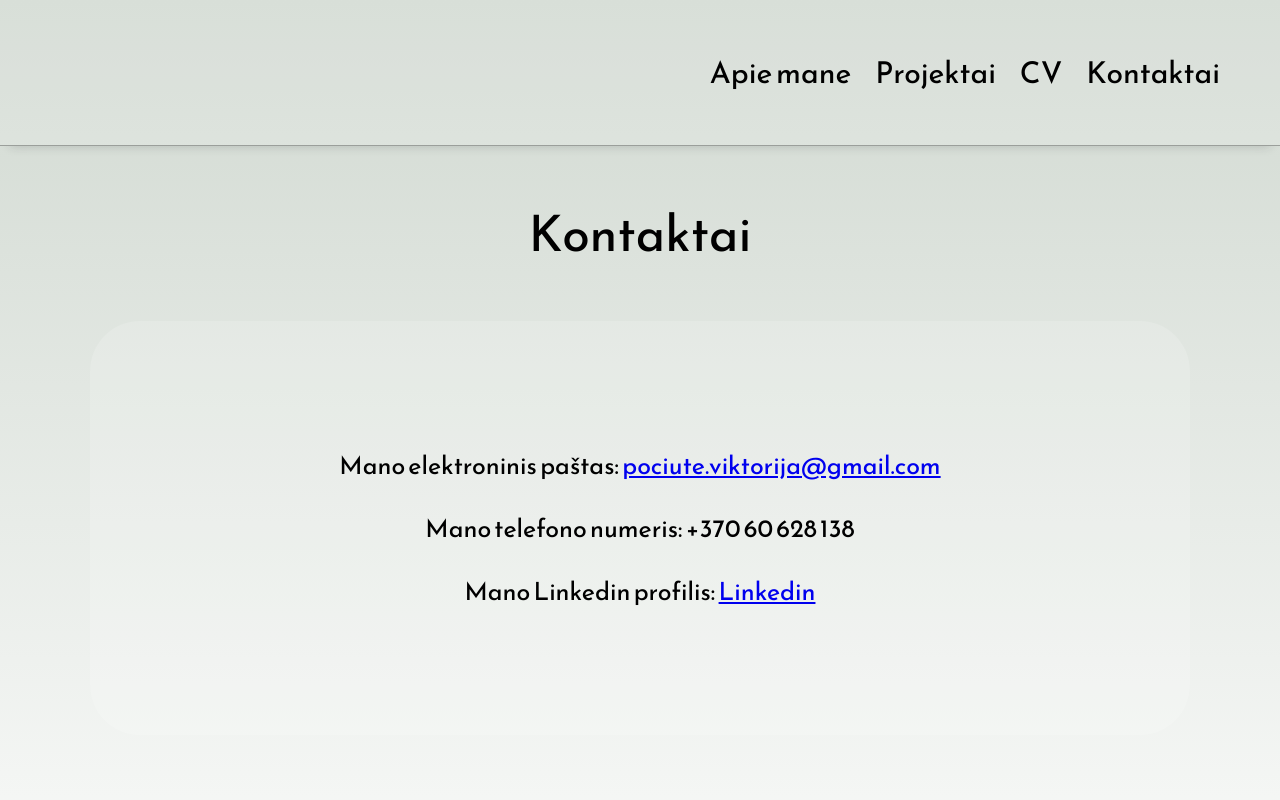
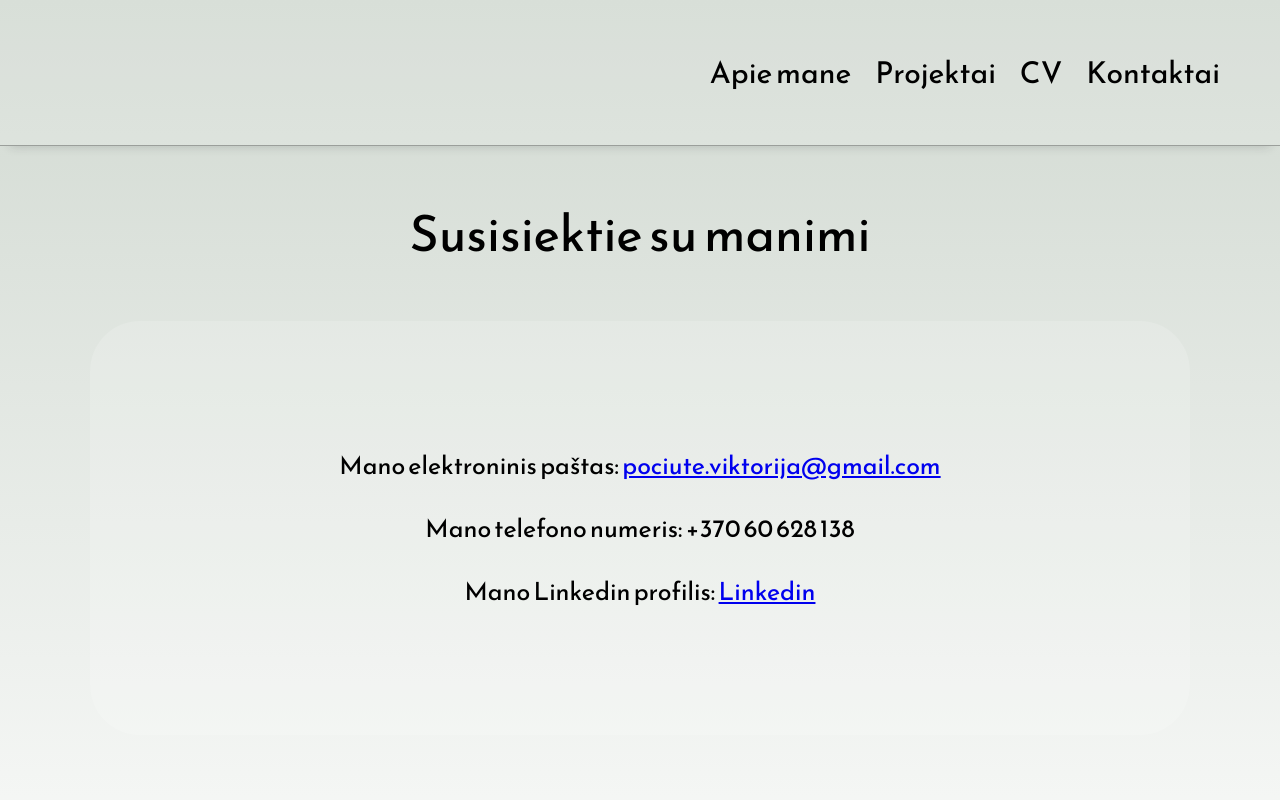
Before and after one commit to Pviktorija/pviktorija.github.io, a plain HTML site: page kontaktai.html in a window 1280 px wide. Shown: the top 800 px of the page. Drawn offline with Linux system fonts and the light colour scheme.

Commit message:
Add files via upload

```diff
--- a/kontaktai.html
+++ b/kontaktai.html
@@ -16,7 +16,7 @@
 			</header>
 		<div class="container">
 			<main>
-				<h1 class="title"> Kontaktai</h1>
+				<h1 class="title">Susisiektie su manimi</h1>
 				<div class="contact-section">
 					<div class="contact-text">
 					<p>
```
